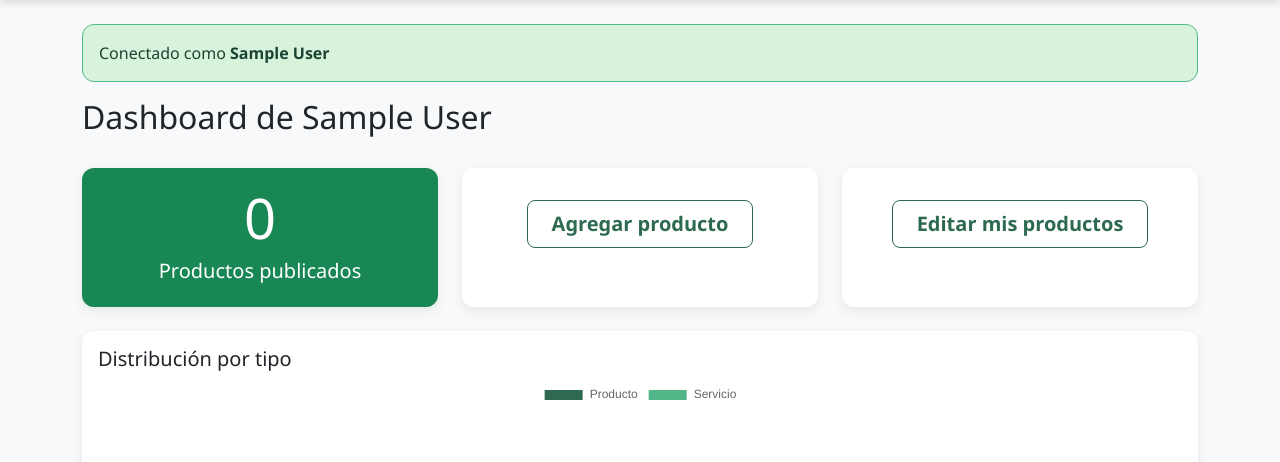
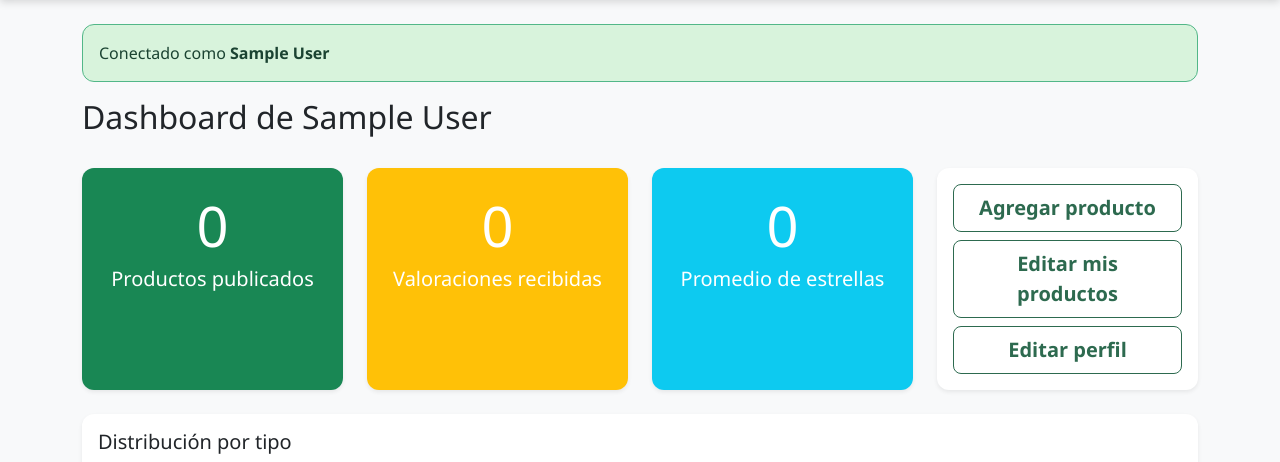
Before and after one commit to iwcorrea/tienda-campesina, a FastAPI app: page /dashboard in a window 1280 px wide. Shown: the part 60-522 px from the top of the page. Run offline with FastAPI, Linux system fonts and the light colour scheme; the visitor is signed in with stand-in values (Sample User, id 1); parts of the project's set-up code (start-up, migrations or seed data) failed here and were passed over.

Commit message:
funcion dashboard mejorada

```diff
--- a/backend/app/main.py
+++ b/backend/app/main.py
@@ -42,7 +42,6 @@ app.include_router(auth_router, prefix="/auth")
 def delete_cloudinary_asset(url: str, resource_type: str = "image"):
     """
     Elimina un recurso de Cloudinary a partir de su URL.
-    Formato típico: https://res.cloudinary.com/<cloud>/<resource_type>/upload/v<version>/<folder>/<file>.<ext>
     Incluimos la extensión para raw, y la omitimos para image/video (buena práctica de Cloudinary).
     """
     if not url or "cloudinary.com" not in url:
@@ -229,12 +228,52 @@ def dashboard(request: Request):
             "tipo_precio": p[8] if len(p) > 8 else ""
         })
 
+    # ─── VALORACIONES DE LOS PRODUCTOS DEL USUARIO ───
+    total_valoraciones = 0
+    suma_estrellas = 0
+    distribucion_estrellas = [0, 0, 0, 0, 0]  # índices 0-4 para 1-5 estrellas
+    ultimas_valoraciones = []
+
+    try:
+        sheet_val = get_valoraciones_sheet()
+        vals = sheet_val.get_all_values()[1:]
+        mis_ids = [p[0].strip() for p in mis_productos if len(p) > 0 and p[0].strip()]
+        mis_vals = [v for v in vals if len(v) > 1 and v[1].strip() in mis_ids]
+        total_valoraciones = len(mis_vals)
+        for v in mis_vals:
+            est_str = v[2].strip() if len(v) > 2 else "0"
+            if est_str.isdigit():
+                estrellas = int(est_str)
+                suma_estrellas += estrellas
+                if 1 <= estrellas <= 5:
+                    distribucion_estrellas[estrellas - 1] += 1
+        mis_vals.sort(key=lambda x: x[4] if len(x) > 4 else "", reverse=True)
+        for v in mis_vals[:5]:
+            prod_nombre = ""
+            for p in mis_productos:
+                if len(p) > 0 and p[0].strip() == v[1].strip():
+                    prod_nombre = p[2] if len(p) > 2 else ""
+                    break
+            ultimas_valoraciones.append({
+                "producto_nombre": prod_nombre or "Producto",
+                "estrellas": int(v[2]) if len(v) > 2 and v[2].isdigit() else 0,
+                "comentario": v[3] if len(v) > 3 else ""
+            })
+    except Exception:
+        pass
+
+    promedio_estrellas = round(suma_estrellas / total_valoraciones, 1) if total_valoraciones > 0 else 0
+
     return templates.TemplateResponse("dashboard.html", {
         "request": request,
         "usuario": request.session.get("nombre_asociacion", email),
         "total_productos": total,
         "ultimos_productos": ultimos,
-        "productos_por_tipo": productos_por_tipo
+        "productos_por_tipo": productos_por_tipo,
+        "total_valoraciones": total_valoraciones,
+        "promedio_estrellas": promedio_estrellas,
+        "distribucion_estrellas": distribucion_estrellas,
+        "ultimas_valoraciones": ultimas_valoraciones
     })
 
 # ─── PANEL ─────────────────────────────────────────
--- a/backend/app/templates/dashboard.html
+++ b/backend/app/templates/dashboard.html
@@ -6,36 +6,92 @@
 <h2>Dashboard de {{ usuario }}</h2>
 
 <div class="row g-4 mt-2">
-    <div class="col-md-4">
-        <div class="card text-white bg-success h-100">
+    <!-- Total productos -->
+    <div class="col-md-3">
+        <div class="card text-white bg-success h-100 shadow-sm">
             <div class="card-body text-center">
-                <h1 class="display-4">{{ total_productos }}</h1>
+                <i class="bi bi-box-seam display-5"></i>
+                <h1 class="display-4 mt-2">{{ total_productos }}</h1>
                 <h5>Productos publicados</h5>
             </div>
         </div>
     </div>
-    <div class="col-md-4">
-        <div class="card border-success h-100">
+
+    <!-- Total valoraciones -->
+    <div class="col-md-3">
+        <div class="card text-white bg-warning h-100 shadow-sm">
             <div class="card-body text-center">
-                <p class="mt-3"><a href="/panel" class="btn btn-outline-success btn-lg">Agregar producto</a></p>
+                <i class="bi bi-star-fill display-5"></i>
+                <h1 class="display-4 mt-2">{{ total_valoraciones }}</h1>
+                <h5>Valoraciones recibidas</h5>
             </div>
         </div>
     </div>
-    <div class="col-md-4">
-        <div class="card border-success h-100">
+
+    <!-- Promedio de estrellas -->
+    <div class="col-md-3">
+        <div class="card text-white bg-info h-100 shadow-sm">
             <div class="card-body text-center">
-                <p class="mt-3"><a href="/panel" class="btn btn-outline-success btn-lg">Editar mis productos</a></p>
+                <i class="bi bi-star-half display-5"></i>
+                <h1 class="display-4 mt-2">{{ promedio_estrellas }}</h1>
+                <h5>Promedio de estrellas</h5>
+            </div>
+        </div>
+    </div>
+
+    <!-- Acceso rápido -->
+    <div class="col-md-3">
+        <div class="card border-success h-100 shadow-sm">
+            <div class="card-body text-center d-flex flex-column justify-content-center">
+                <a href="/panel" class="btn btn-outline-success btn-lg mb-2">Agregar producto</a>
+                <a href="/panel" class="btn btn-outline-success btn-lg">Editar mis productos</a>
+                <a href="/panel/editar-perfil" class="btn btn-outline-success btn-lg mt-2">Editar perfil</a>
             </div>
         </div>
     </div>
 </div>
 
+<!-- Gráfico de distribución de valoraciones -->
+{% if distribucion_estrellas and total_valoraciones > 0 %}
+<div class="card mt-4 shadow-sm">
+    <div class="card-body">
+        <h5>Distribución de valoraciones</h5>
+        <canvas id="chartEstrellas" width="400" height="200"></canvas>
+    </div>
+</div>
+{% endif %}
+
+<!-- Últimas valoraciones -->
+{% if ultimas_valoraciones %}
+<div class="card mt-4 shadow-sm">
+    <div class="card-body">
+        <h5>Últimas valoraciones</h5>
+        <ul class="list-group list-group-flush">
+            {% for v in ultimas_valoraciones %}
+            <li class="list-group-item d-flex justify-content-between align-items-center">
+                <div>
+                    <strong>{{ v.producto_nombre }}</strong>
+                    <small class="text-muted ms-2">{{ v.comentario or 'Sin comentario' }}</small>
+                </div>
+                <span>
+                    {% for i in range(1, 6) %}
+                    {% if i <= v.estrellas %}⭐{% else %}☆{% endif %}
+                    {% endfor %}
+                </span>
+            </li>
+            {% endfor %}
+        </ul>
+    </div>
+</div>
+{% endif %}
+
+<!-- Últimos productos agregados -->
 {% if ultimos_productos %}
 <h4 class="mt-5">Últimos productos agregados</h4>
 <div class="row row-cols-1 row-cols-md-3 g-4">
     {% for p in ultimos_productos %}
     <div class="col">
-        <div class="card h-100">
+        <div class="card h-100 shadow-sm">
             {% if p.imagen %}
             <img src="{{ p.imagen }}" class="card-img-top" alt="{{ p.nombre }}">
             {% endif %}
@@ -50,7 +106,7 @@
 {% endif %}
 
 <!-- Gráfico de distribución por tipo -->
-<div class="card mt-4">
+<div class="card mt-4 shadow-sm">
     <div class="card-body">
         <h5>Distribución por tipo</h5>
         <canvas id="chartTipo" width="400" height="200"></canvas>
@@ -59,8 +115,9 @@
 
 <script src="https://cdn.jsdelivr.net/npm/chart.js"></script>
 <script>
-const ctx = document.getElementById('chartTipo').getContext('2d');
-new Chart(ctx, {
+// Productos por tipo
+const ctxTipo = document.getElementById('chartTipo').getContext('2d');
+new Chart(ctxTipo, {
     type: 'pie',
     data: {
         labels: ['Producto', 'Servicio'],
@@ -71,5 +128,31 @@ new Chart(ctx, {
         }]
     }
 });
+
+// Distribución de estrellas
+{% if distribucion_estrellas and total_valoraciones > 0 %}
+const ctxEstrellas = document.getElementById('chartEstrellas').getContext('2d');
+new Chart(ctxEstrellas, {
+    type: 'bar',
+    data: {
+        labels: ['1 estrella', '2 estrellas', '3 estrellas', '4 estrellas', '5 estrellas'],
+        datasets: [{
+            label: 'Cantidad de valoraciones',
+            data: {{ distribucion_estrellas|tojson }},
+            backgroundColor: '#2d6a4f'
+        }]
+    },
+    options: {
+        scales: {
+            y: {
+                beginAtZero: true,
+                ticks: {
+                    stepSize: 1
+                }
+            }
+        }
+    }
+});
+{% endif %}
 </script>
 {% endblock %}
```
